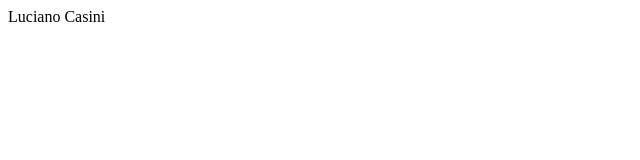
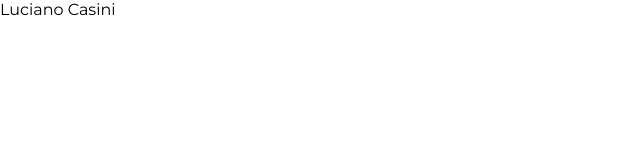
Before and after one commit to lucianocasini/lucianocasini.dev, a React (Create React App) app: page / in a window 1280 px wide. Shown: the top 160 px of the page, without its empty margins (0-640 px from the left). Built offline with nearby package versions, Linux system fonts and the light colour scheme.

Commit message:
Add Montserrat font

```diff
--- a/public/index.html
+++ b/public/index.html
@@ -6,6 +6,12 @@
     <meta name="viewport" content="width=device-width, initial-scale=1" />
     <meta name="theme-color" content="#000000" />
     <title>👨🏻‍💻 Luciano Casini - FullStack Developer</title>
+    <link rel="preconnect" href="https://fonts.googleapis.com" />
+    <link rel="preconnect" href="https://fonts.gstatic.com" crossorigin />
+    <link
+      href="https://fonts.googleapis.com/css2?family=Montserrat:wght@400;600&display=swap"
+      rel="stylesheet"
+    />
   </head>
   <body>
     <noscript>You need to enable JavaScript to run this app.</noscript>
--- a/src/App.js
+++ b/src/App.js
@@ -1,3 +1,6 @@
+import React from 'react';
+import './assets/styles/general.css';
+
 function App() {
   return <div className="App">Luciano Casini</div>;
 }
--- /dev/null
+++ b/src/assets/styles/general.css
@@ -0,0 +1,8 @@
+* {
+  margin: 0;
+  padding: 0;
+  box-sizing: border-box;
+  font-size: 100%;
+  font: inherit;
+  font-family: 'Montserrat', sans-serif;
+}
```
